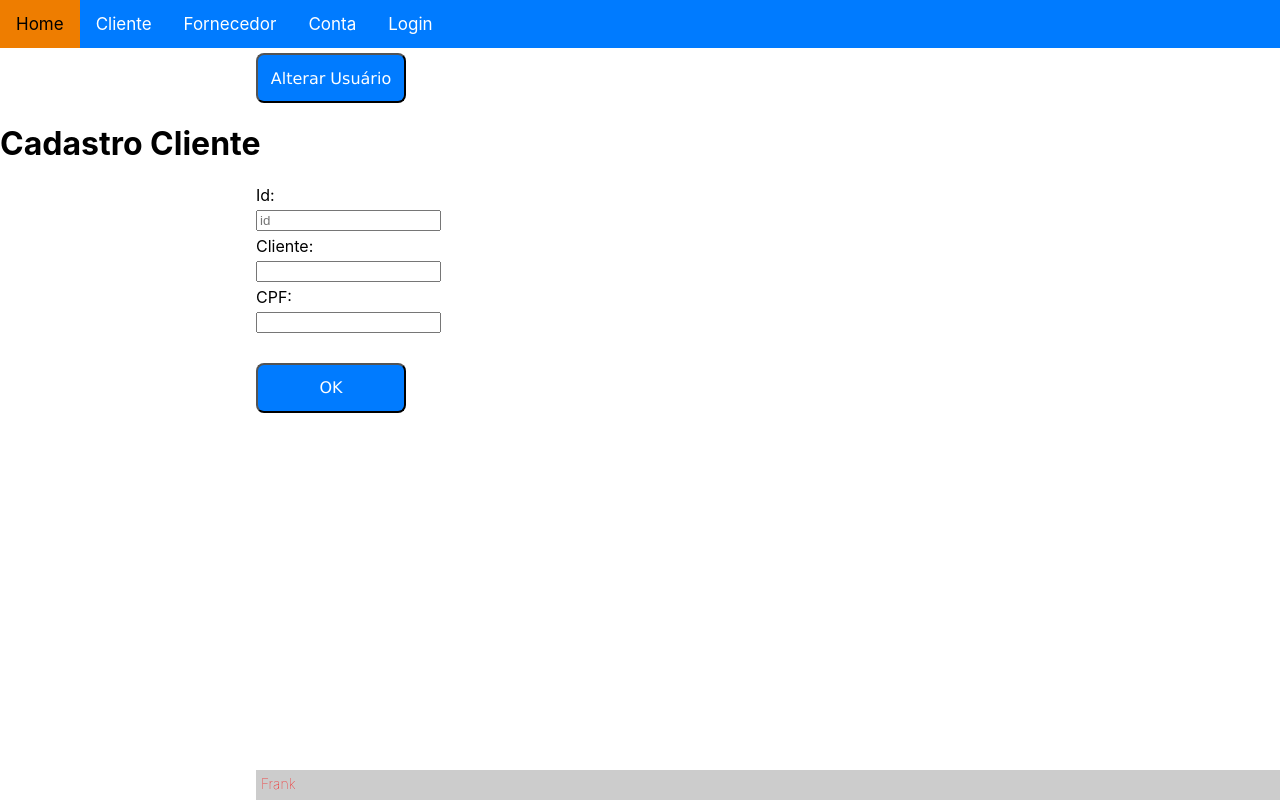
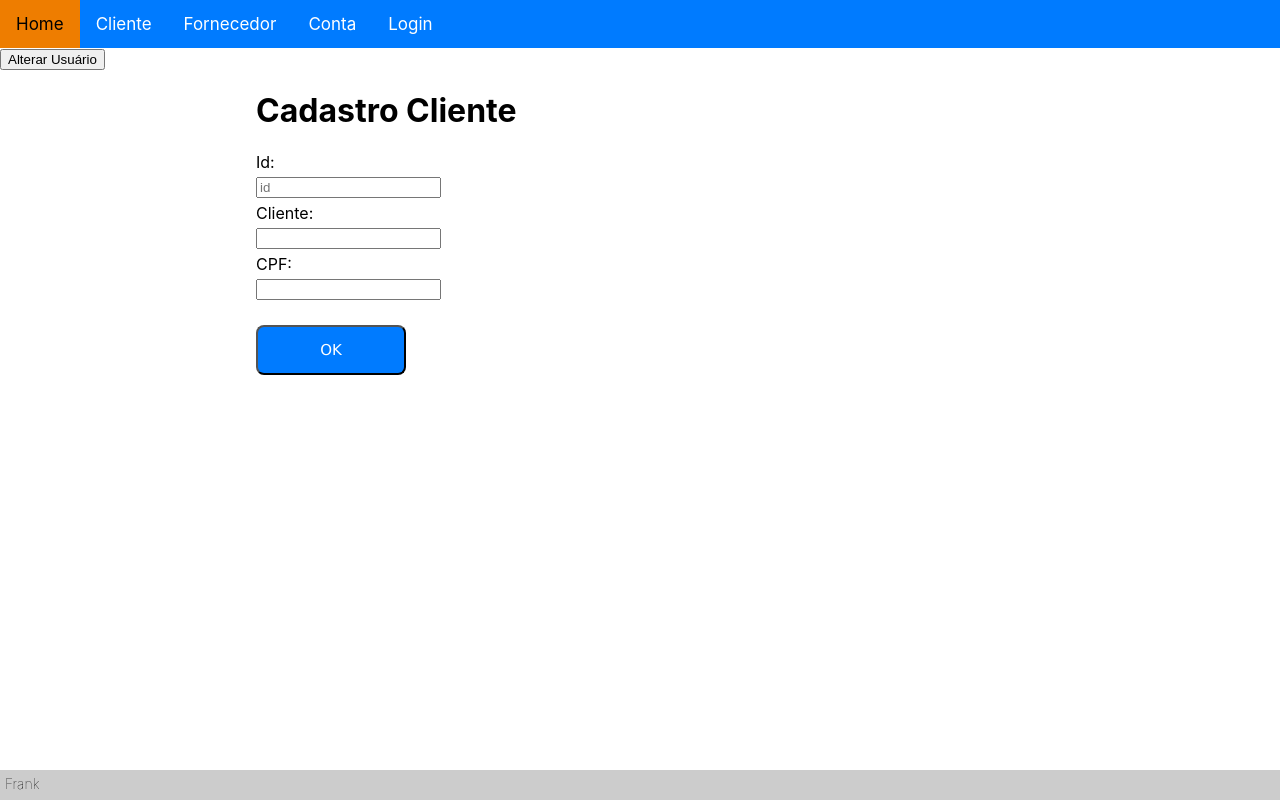
Before and after one commit to francoso77/fullstack, a React (Create React App) app in the folder jbfinancas/: page /cadastrocliente in a window 1280 px wide. Both pictures are taken after a click on the button "Alterar Usuário". Built offline with nearby package versions, Linux system fonts and the light colour scheme.

Commit message:
atual 26/10

```diff
--- a/jbfinancas/src/Cadastros/CadastroCliente.tsx
+++ b/jbfinancas/src/Cadastros/CadastroCliente.tsx
@@ -18,15 +18,22 @@ export default function CadastroCliente() {
         cpf: ''
     })
 
+
+
     return (
-        <LoginContexto.Consumer>{({ nome, updateLogin, logado }) =>
+        <LoginContexto.Consumer>
+            {
+                ({ nome, updateLogin, logado }) =>
 
-            <div className='CadastroCliente'>
+                    <>
+
                         <input type="button" value="Alterar Usuário" onClick={() => updateLogin(true, 'Frank')} />
 
-                {logado && <h1>Cadastro Cliente</h1>}
 
-                {logado && <InputText
+                        <h1>Cadastro Cliente</h1>
+
+                        {logado && <div>
+                            <InputText
                                 label='Id: '
                                 tipo='text'
                                 valor={rsClientes.id}
@@ -36,8 +43,8 @@ export default function CadastroCliente() {
                                 campo='id'
                                 setState={setRsClientes}
                                 valida='txt'
-                />}
-                {logado && <InputText
+                            />
+                            <InputText
                                 label='Cliente: '
                                 tipo='text'
                                 valor={rsClientes.cliente}
@@ -47,8 +54,8 @@ export default function CadastroCliente() {
                                 campo='cliente'
                                 setState={setRsClientes}
                                 valida='txt'
-                />}
-                {logado && <InputText
+                            />
+                            <InputText
                                 label='CPF: '
                                 tipo='text'
                                 valor={rsClientes.cpf}
@@ -57,18 +64,19 @@ export default function CadastroCliente() {
                                 dados={rsClientes}
                                 campo='cpf'
                                 setState={setRsClientes}
-                    valida='tel'
-                />}
+                                valida='cep'
+
+                            />
                             <br />
 
-                {logado && <InputButton
+                            <InputButton
                                 id='btConfirmar'
                                 tipo='Button'
                                 valor='OK'
 
-                />}
-
-            </div>
+                            />
+                        </div>}
+                    </>
             }
         </LoginContexto.Consumer>
     )
--- a/jbfinancas/src/Components/InputButton.css
+++ b/jbfinancas/src/Components/InputButton.css
@@ -1,12 +1,13 @@
-input[type='Button']{
+.InputButton{
 
     width: 150px;
     height: 50px;
     font-family: Verdana, Geneva, Tahoma, sans-serif;
-    font-size: medium;
+    font-size: 15px;
     text-align: center;
     background-color: #007bff;
     border-radius: 8px;
     box-shadow: none;
     color: white;
+    margin-left: 20%;
 }
--- a/jbfinancas/src/Components/InputButton.tsx
+++ b/jbfinancas/src/Components/InputButton.tsx
@@ -17,6 +17,7 @@ export default function InputButton(
     return (
         <>
             <input
+                className="InputButton"
                 id= {id}
                 type={tipo}
                 value={valor}
--- a/jbfinancas/src/Components/InputText.css
+++ b/jbfinancas/src/Components/InputText.css
@@ -1,4 +1,4 @@
-input, label, span{
+.InputText, .spanValidacao, .labelInputText{
     margin-top: 5px;
     margin-left: 20%;
     display: block;
@@ -6,7 +6,7 @@ input, label, span{
 
 }
 
-span{
+.spanValidacao {
     font-size: 9px;
     color: red;
 }
--- a/jbfinancas/src/Components/InputText.jsx
+++ b/jbfinancas/src/Components/InputText.tsx
@@ -11,37 +11,25 @@ export default function InputText({
     dados,
     campo,
     setState,
-    valida,
+    valida
+
 }: {
-    label: String,
-    id: String,
-    tipo: String,
-    valor: String,
-    placeholder: String,
+    label: string,
+    id: string,
+    tipo: string,
+    valor: string,
+    placeholder: string,
     dados: any,
-    campo: String,
+    campo: string,
     setState: React.Dispatch<React.SetStateAction<any>>,
-    valida: String
+    valida: string
+
 }) {
+
+    const [validaCEP, setValidaCEP] = useState<boolean>(false)
 
     const validaCampo: ClsValidaCampo = new ClsValidaCampo()
 
-    let CEP_ATIVO: Boolean = true
-
-    const buscaCEP = (CEP: String) => {
-        if (CEP) {
-            validaCampo.verificaCEP(CEP).then(temCEP => {
-                if (temCEP) {
-                    CEP_ATIVO = true
-
-                } else {
-                    CEP_ATIVO = false
-                }
-            }).catch(ERR => {
-                CEP_ATIVO = false
-            })
-        }
-    }
     const [validacao, setValidacao] = useState('')
 
     const validarNaoVazio = (evento: any) => {
@@ -59,13 +47,11 @@ export default function InputText({
             setValidacao("UF Inválido!")
         } else if (valida === 'sexo' && !validaCampo.eSEXO(vr)) {
             setValidacao('SEXO inválido!')
-        } else if (valida === 'cep' && buscaCEP(vr)) {
-            if (!CEP_ATIVO) {
-                setValidacao('CEP inválido!')
-            }
-
         } else if (valida === 'tel' && !validaCampo.eTEL(vr)) {
             setValidacao('Formato correto do tel é (xx) xxxxx-xxxx')
+        } else if (valida === 'cep' && !validaCampo.eCEP(vr)) {
+            console.log('dentro do else if cep: ')
+            setValidacao('CEP Inválido!')
         } else {
             setValidacao("")
         }
@@ -73,18 +59,16 @@ export default function InputText({
 
     return (
         <>
-            <label>{label}</label>
-            <input
+            <label className="labelInputText">{label}</label>
+            <input className="InputText"
                 type={tipo}
                 id={id}
                 value={valor}
                 placeholder={placeholder}
-                dados={dados}
-                campo={campo}
                 onBlur={validarNaoVazio}
                 onChange={(evento) => { setState({ ...dados, [campo]: evento.target.value }) }}
             />
-            <span className={id}>{validacao}</span>
+            <span className="spanValidacao">{validacao}</span>
         </>
     )
 }
--- a/jbfinancas/src/Layout/Layout.css
+++ b/jbfinancas/src/Layout/Layout.css
@@ -5,6 +5,10 @@ html{
 
 }
 
+h1{
+    text-align: left;
+    margin-left: 20%;
+}
 html, body{
     margin: 0;
     padding: 0;
--- a/jbfinancas/src/Utils/ClsValidaCampos.ts
+++ b/jbfinancas/src/Utils/ClsValidaCampos.ts
@@ -12,14 +12,16 @@ interface dadosCepInterface {
 }
 const expCEP: RegExp = new RegExp(/^[0-9]{2}.[0-9]{3}-[0-9]{3}$/)
 const expUF: RegExp = new RegExp(/^([A-Z]){2}$/)
-const expCPF: RegExp = new RegExp(/^[0-9]{3}.[0-9]{3}.[0-9]{3}-[0-9]{2}$/,'gm')
+
+const expCPF: RegExp = new RegExp('^[0-9]{3}.[0-9]{3}.[0-9]{3}-[0-9]{2}$', 'gm')
+
 const expCNPJ: RegExp = new RegExp(/^[0-9]{2}.[0-9]{3}.[0-9]{3}\/[0-9]{4}-[0-9]{2}$/)
 const expSEXO: RegExp = new RegExp(/[a-z]{1}$/)
 const expEMAIL: RegExp = new RegExp(/^\b\S+@\w+\.[a-z0-9]{1,3}\.[a-z]{2}$|^\b\S+@\w+\.[a-z0-9]{1,3}$/, 'gim')
 const expINTEIRO: RegExp = new RegExp(/^\d+(,\d{1,3})?$/)
 const expPERCENTUAL: RegExp = new RegExp(/^[0-9]*(,\d{1,3})?%$/)
 const arrSEXO: Array<string> = ['m', 'f', 'i']
-const expTEL: RegExp = new RegExp(/^\([0-9]{2}\) [0-9]{5}-[0-9]{4}$/,'gm')
+const expTEL: RegExp = new RegExp(/^\([0-9]{2}\) [0-9]{5}-[0-9]{4}$/, 'gm')
 
 const arrUF: Array<string> = [
     'AC',
@@ -72,13 +74,27 @@ export default class ClsValidaCampo {
 
     public eCEP(_eCEP: string): boolean {
 
+        let CEP_ATIVO: boolean = false
+        console.log('cep antes ', CEP_ATIVO )
         if (this.campoVazio(_eCEP) === true) {
-            return false
+            return CEP_ATIVO
         }
         else {
-            _eCEP ? this.verificaCEP(_eCEP) : false
-            return expCEP.test(_eCEP) ? true : false
+            this.verificaCEP(_eCEP).then (temCep =>{
+                if (temCep){
+                    expCEP.test(_eCEP)
+                    console.log(temCep)
+                    console.log(expCEP.test(_eCEP))
+                    CEP_ATIVO =  true
+                } else {
+                    CEP_ATIVO =  false
+                }
 
+            }).catch (err =>{
+                console.log(err)
+                CEP_ATIVO = false
+            })
+            return CEP_ATIVO
         }
     }
 
@@ -128,10 +144,13 @@ export default class ClsValidaCampo {
     public eCPF(_eCPF: string): boolean {
 
         if (this.campoVazio(_eCPF) === true) {
+
             return false
         }
         else {
-            return this.validaCPF(_eCPF) && expCPF.test(_eCPF) ? true : false
+
+            return this.validaCPF(_eCPF)
+
         }
     }
 
@@ -145,7 +164,7 @@ export default class ClsValidaCampo {
             return false
         }
         else {
-            return this.validarCNPJ(_eCNPJ) && expCNPJ.test(_eCNPJ) ? true : false
+            return this.validarCNPJ(_eCNPJ)
         }
     }
 
```
Lines whose indentation alone changed are shown as unchanged.
